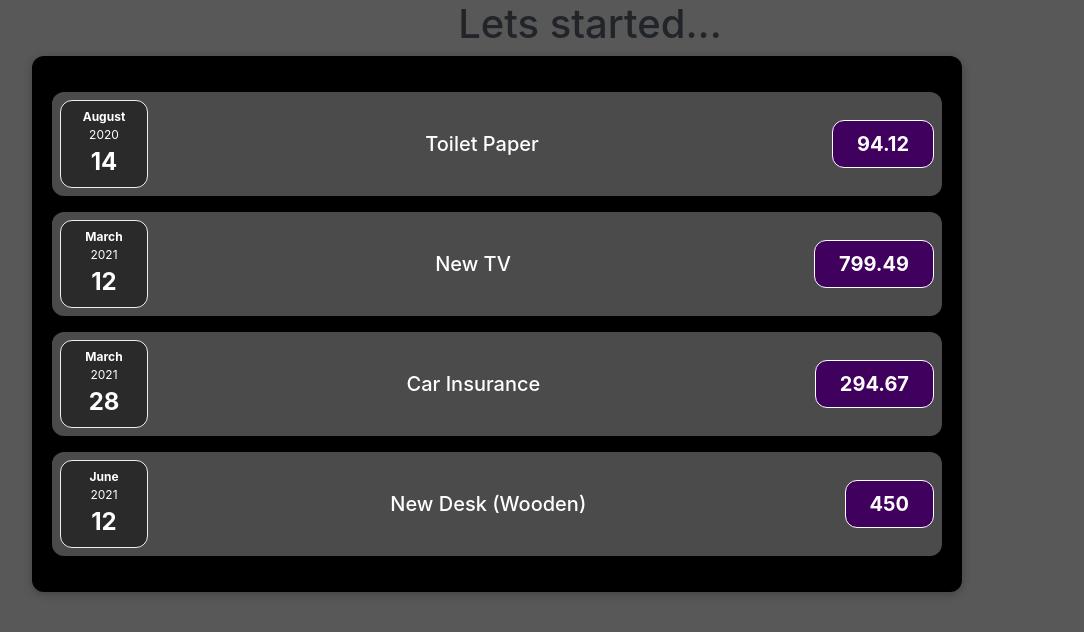
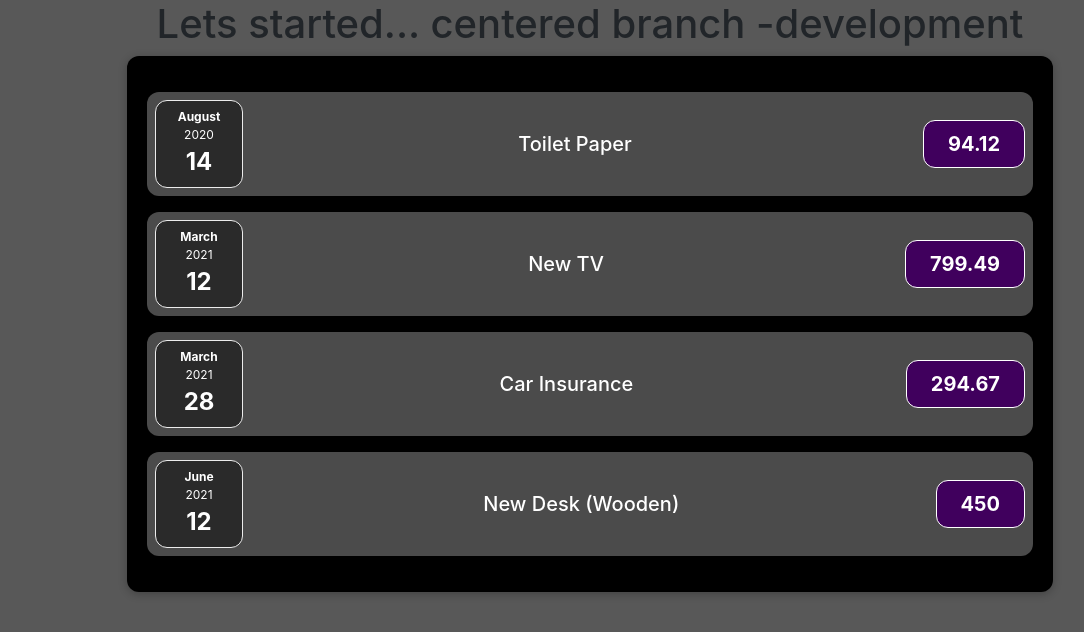
Before and after one commit to hasankarim18/expense-tracker, a React (Create React App) app: page / in a window 1280 px wide. Shown: the top 632 px of the page, without its empty margins (50-1134 px from the left). Built offline with nearby package versions, Linux system fonts and the light colour scheme.

Commit message:
development branch started

```diff
--- a/src/Components/Expenses.js
+++ b/src/Components/Expenses.js
@@ -16,11 +16,13 @@ function Expenses() {
 
     return (
         <div className="container text-center" >
-            <h1>Lets started...</h1>
-            <div className="col-12 col-sm-10 col-md-10">
-                <MyCard className="expenses">
-                    {expenseItem}
-                </MyCard>
+            <h1>Lets started... centered branch -development </h1>
+            <div className="row justify-content-center">
+                <div className="col-12 col-sm-10 col-md-10">
+                    <MyCard className="expenses">
+                        {expenseItem}
+                    </MyCard>
+                </div>
             </div>
         </div>
 
```
